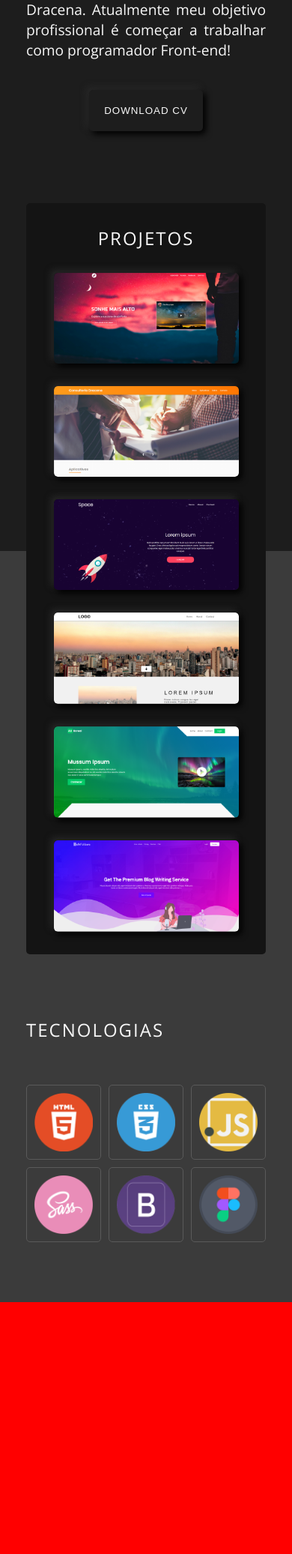
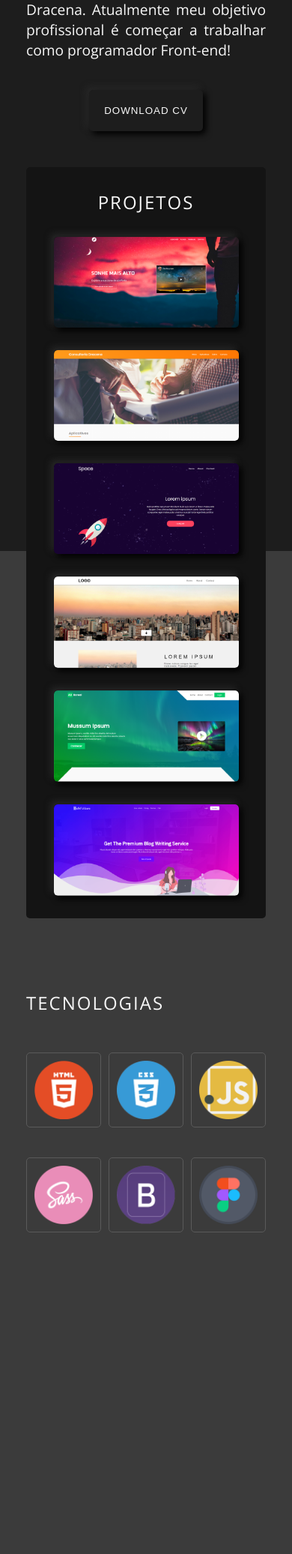
Before and after one commit to LipzDev/Portfolio, a PHP site: page / in a window 390 px wide. Shown: the part 1710-3783 px from the top of the page at 75% size. Run offline with PHP 8.4, Linux system fonts and the light colour scheme; some libraries are stand-ins or nearby versions.

Commit message:
Arquivos

```diff
--- a/Portfolio v3/index.html
+++ b/Portfolio v3/index.html
@@ -179,10 +179,9 @@
          <div class="container--w1">
 
            <div class="tecnologias-content">
+               <h4>TECNOLOGIAS</h4>
 
-
-               <div class="tecnologias--grid">
-                  <h4>TECNOLOGIAS</h4>
+               <div class="tecnologias--flex">
 
                   <div class="icon-tecnologia" title="HTML - Linguagem de marcação">
                      <img src="img/icon/HTMLicon.png" alt="Icone da linguagem HTML">
--- a/Portfolio v3/sass/_responsive.scss
+++ b/Portfolio v3/sass/_responsive.scss
@@ -1,6 +1,8 @@
 @media screen and (max-width: 1500px){
-   .menu-navigation{
-      display: none;
+   // FORM
+
+   .form{
+      top: 10rem;
    }
 }
 
@@ -8,8 +10,12 @@
 @media screen and (max-width: 1024px){
    // SOBRE
 
+   .sobre{
+      height: auto;
+   }
+
    .sobre--content{
-      margin-bottom: 38rem;
+      margin-bottom: 40rem;
    }
 
    // PROJECTS
@@ -19,7 +25,7 @@
    }
 
    .projects{
-      bottom: 30rem;
+      top: -32rem;
       border-radius: 5px;
    }
 
@@ -32,21 +38,22 @@
 
    // TECNOLOGIAS
 
-   .tecnologias-content{
-      display: flex;
-      align-items: center;
-      justify-content: center;
-
-      h4{
-         position: absolute;
-         top: -6rem;
-         left: -8rem;
-      }
+   .tecnologias{
+      height: 110vh;
    }
 
-   .tecnologias--grid{
-      grid-template-columns: repeat(3, 1fr);
-      bottom: 12%;
+   .tecnologias-content{
+      bottom: 26rem;
+   }
+
+   .icon-tecnologia{
+      width: 300px;
+      height: 300px;
+      margin-bottom: 40px;
+
+      img{
+         width: 80%;
+      }
    }
 
 
--- a/Portfolio v3/sass/style.scss
+++ b/Portfolio v3/sass/style.scss
@@ -350,7 +350,7 @@
 .tecnologias{
    background: rgb(59, 59, 59);
    width: 100%;
-   height: 100vh;
+   height: auto;
    position: relative;
    z-index: 0;
 }
@@ -432,10 +432,10 @@
 // TECNOLOGIAS ESTILO
 
 .tecnologias-content{
+   position: relative;
+   bottom: 12.5rem;
+
    h4{
-      position: absolute;
-      top: -6rem;
-
       letter-spacing: 2px;
       font-weight: 300;
       font-size: 1.5em;
@@ -443,20 +443,17 @@
    }
 }
 
-.tecnologias--grid{
-   display: grid;
-   justify-self: center;
-   grid-gap: 40px;
-   grid-template-columns: repeat(6, 1fr);
-
-   position: absolute;
-   bottom: 20%;
+.tecnologias--flex{
+   display: flex;
+   justify-content: space-between;
+   align-items: center;
+   flex-wrap: wrap;
+   margin-top: 50px;
 }
 
 .icon-tecnologia{
    background: transparent;
    border: 1px solid rgb(90, 90, 90);
-   // @include boxShadowEscuro-1;
    width: 200px;
    height: 200px;
    border-radius: 5px;
```
Also changed, not shown: Portfolio v3/css/style.css, 1 other file.
